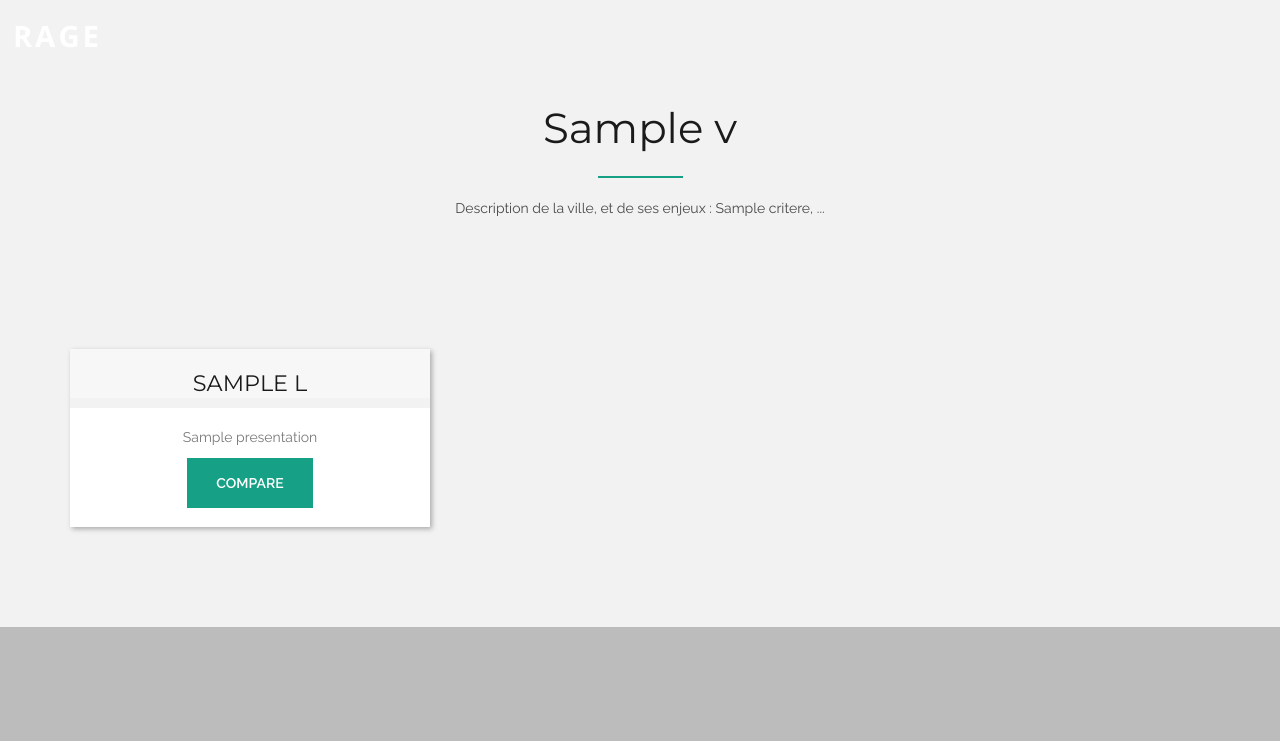
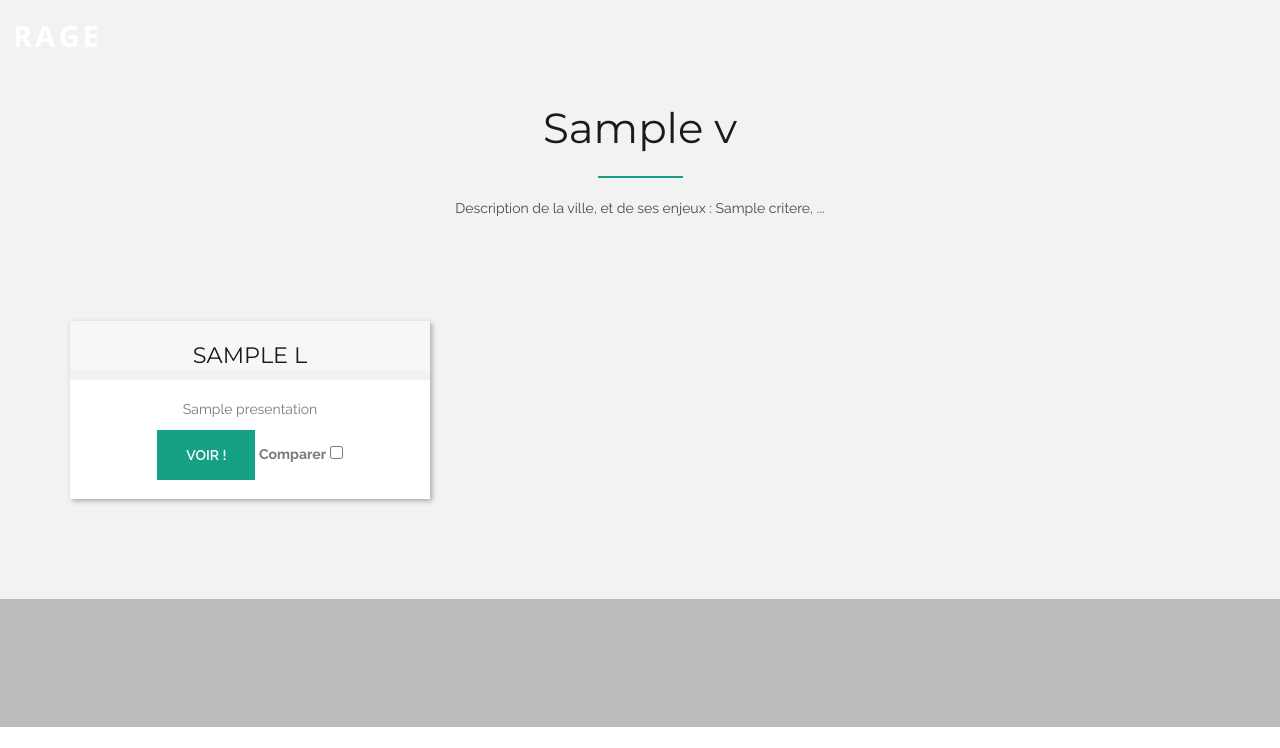
Before and after one commit to armando-femat/cyw, a Django app: template compare/templates/compare/ville.html in a window 1280 px wide. Shown: the top 748 px of the page. Run offline with Django 3.2, Linux system fonts and the light colour scheme; the template is opened without the code that fills it: most values are stand-ins (such as "Sample title", 1, 10 or a date in 2020); some libraries are stand-ins or nearby versions.

Commit message:
Liste des listes

```diff
--- a/compare/Static/css/style.css
+++ b/compare/Static/css/style.css
@@ -745,7 +745,7 @@ textarea::-ms-input-placeholder{
 }
 /*heading title all area*/
 .head_title{
-    padding-bottom: 7.143rem;
+    padding-bottom: 5.143rem;
     overflow: hidden;
 }
 .head_title h2{
--- a/compare/models.py
+++ b/compare/models.py
@@ -25,7 +25,7 @@ class Ville(models.Model):
 
 class Liste(models.Model):
     nom = models.CharField(max_length=100)
-    auteur = models.ManyToManyField(User, null=True)
+    auteur = models.ManyToManyField(User)
     presentation = models.TextField(null=True)
     ville = models.ForeignKey(Ville, on_delete=models.PROTECT, null=True)
 
--- a/compare/templates/compare/ville.html
+++ b/compare/templates/compare/ville.html
@@ -1,5 +1,3 @@
-{% load static %}
-
 {% load static %}
 
 <!doctype html>
@@ -89,11 +87,13 @@
                             <h1>{{v.nom}}</h1>
 
                             <div class="separator_auto"></div>
-                            <p>Description de la ville, et de ses enjeux : {% for c in v.criteres.all%}{{c.titre}}, {%endfor %}...</p>
+                            <p>Description de la ville, et de ses enjeux : {% for c in v.criteres.all%}{{c.titre}},
+                                {%endfor %}...</p>
                         </div>
                     </div>
                     {% for l in ls%}
                     <div class="col-md-4 col-sm-12 m-top-30">
+                    {% csrf_token %}
                     <div class="pricing_item">
                         <div class="pricing_head text-center p-top-20 p-bottom-15">
                             <h4 class="text-uppercase">{{l.nom}}</h4>
@@ -103,7 +103,12 @@
                                 <p>{{l.presentation}}</p>
                             </div>
                             <div class="pricing_btn text-center p-top-10">
-                                    <a href="" class="btn btn-primary">Compare</a>
+                                <a type="submit" href="http://localhost:8000/liste/{{l.id}}" class="btn btn-primary">Voir !</a>
+                                <label class="form-check-label" for="defaultCheck1">
+                                    Comparer
+                                </label>
+                                <input id="ListeId" name="ListeId" type="hidden" value="{{l.id}}">
+                                <input class="form-check-input" type="checkbox" value="" id="defaultCheck1">
                             </div>
                         </div>
                     </div>
@@ -148,6 +153,8 @@
 
 
 
+
+
 </script>
 
 
--- a/compare/views.py
+++ b/compare/views.py
@@ -13,6 +13,7 @@ def liste(request, id):
 def ville(request, nom):
     v = get_object_or_404(Ville, nom=nom)
     ls = Liste.objects.filter(ville=v)
+
     return render(request, 'compare/ville.html', locals())
 
 
```
Also changed, not shown: compare/form.py (line endings or trailing spaces). Lines whose indentation alone changed are shown as unchanged.
